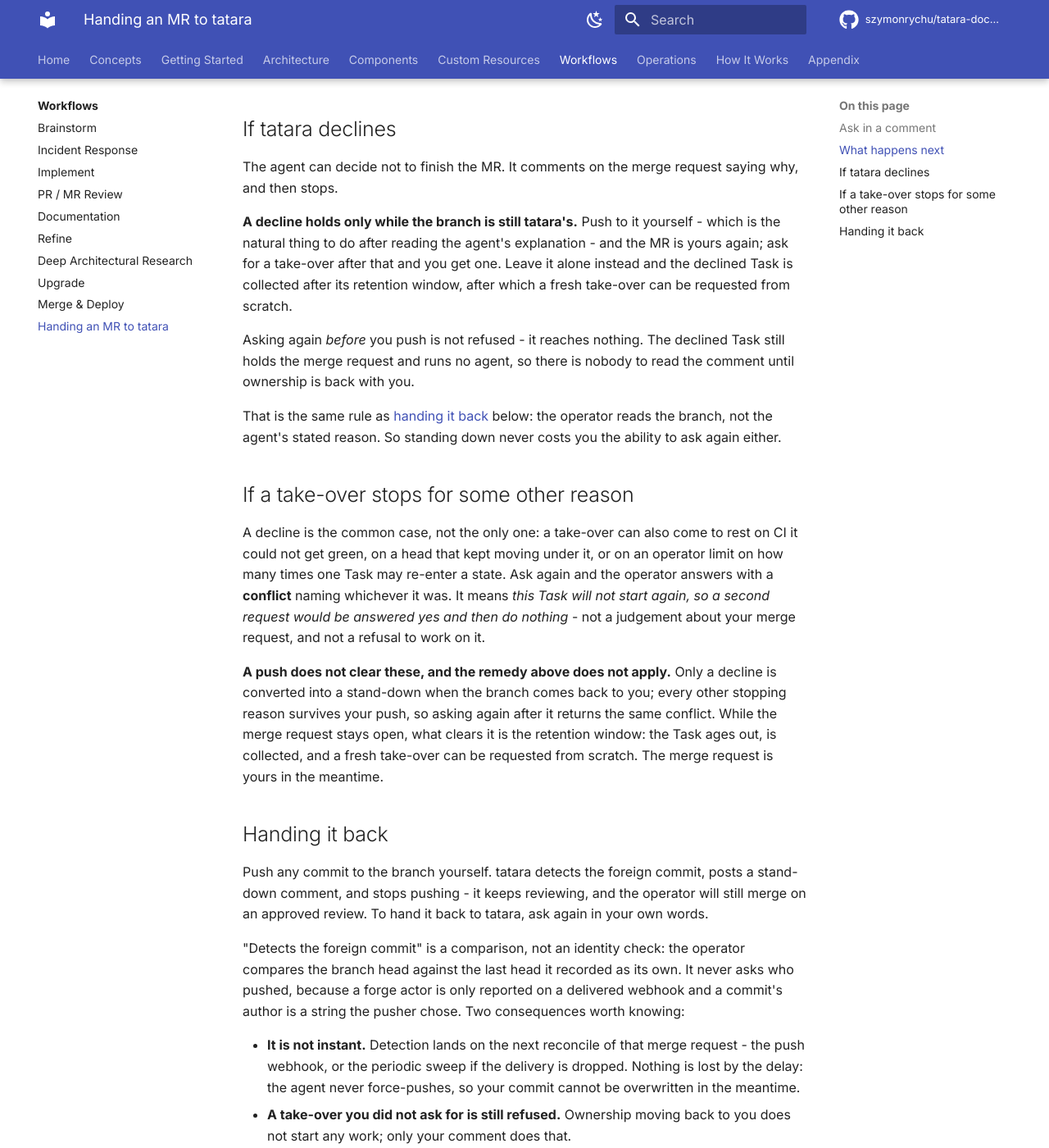
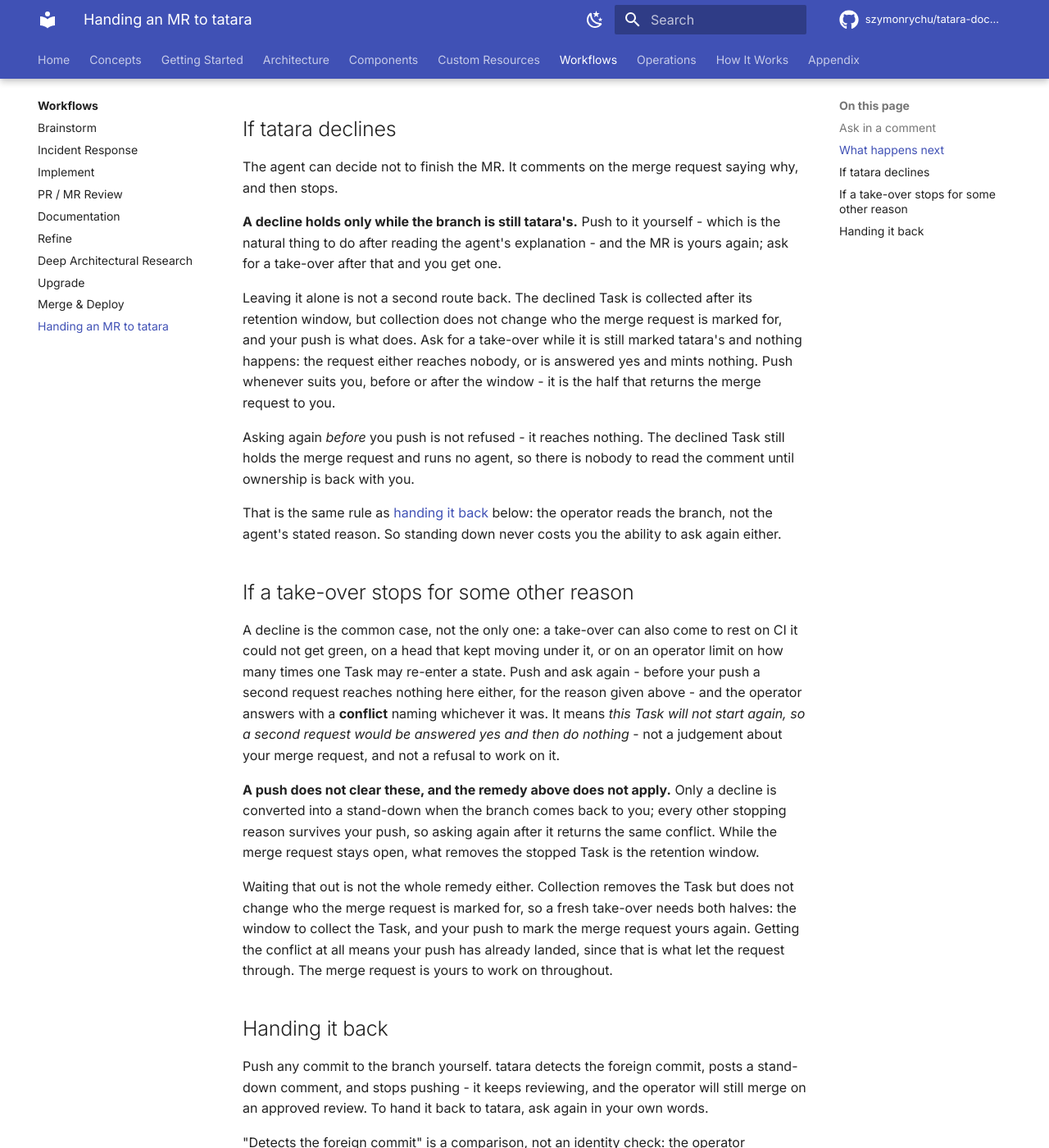
Before and after one commit to szymonrychu/tatara-documentation, an MkDocs documentation site: the page built from docs/workflows/mr-takeover.md, in a window 1280 px wide and 1400 px high, scrolled down 1009 px. Shown: the whole window at 82% size. Built offline with MkDocs 1.6.1 and Material for MkDocs 9.7.7, drawn with Linux system fonts in a browser that asks for light colours; comment, search, counter and statistics services are not loaded; the version menu is left out.

Commit message:
docs: a collected take-over Task is half a remedy, not a whole one
Round 7 of tatara-operator#604 (refs tatara-operator#615).

Waiting out the retention window does not restore a take-over on its own:
collection removes the Task but does not change who the merge request is
marked for, so the ask that follows either reaches nobody or is answered yes
and mints nothing. The push is the other half. Both sections now say so, and
say which half the reader has already done.

Also: the conflict is not unconditional. Before a push the request reaches
nothing, exactly as in the decline case three paragraphs up.

```diff
--- a/docs/workflows/mr-takeover.md
+++ b/docs/workflows/mr-takeover.md
@@ -47,9 +47,14 @@
 
 **A decline holds only while the branch is still tatara's.** Push to it yourself
 - which is the natural thing to do after reading the agent's explanation - and
-the MR is yours again; ask for a take-over after that and you get one. Leave it
-alone instead and the declined Task is collected after its retention window,
-after which a fresh take-over can be requested from scratch.
+the MR is yours again; ask for a take-over after that and you get one.
+
+Leaving it alone is not a second route back. The declined Task is collected
+after its retention window, but collection does not change who the merge request
+is marked for, and your push is what does. Ask for a take-over while it is still
+marked tatara's and nothing happens: the request either reaches nobody, or is
+answered yes and mints nothing. Push whenever suits you, before or after the
+window - it is the half that returns the merge request to you.
 
 Asking again *before* you push is not refused - it reaches nothing. The declined
 Task still holds the merge request and runs no agent, so there is nobody to read
@@ -63,8 +68,10 @@
 
 A decline is the common case, not the only one: a take-over can also come to
 rest on CI it could not get green, on a head that kept moving under it, or on an
-operator limit on how many times one Task may re-enter a state. Ask again and
-the operator answers with a **conflict** naming whichever it was. It means *this
+operator limit on how many times one Task may re-enter a state. Push and ask
+again - before your push a second request reaches nothing here either, for the
+reason given above - and the operator answers with a **conflict** naming
+whichever it was. It means *this
 Task will not start again, so a second request would be answered yes and then do
 nothing* - not a judgement about your merge request, and not a refusal to work
 on it.
@@ -72,9 +79,15 @@
 **A push does not clear these, and the remedy above does not apply.** Only a
 decline is converted into a stand-down when the branch comes back to you; every
 other stopping reason survives your push, so asking again after it returns the
-same conflict. While the merge request stays open, what clears it is the
-retention window: the Task ages out, is collected, and a fresh take-over can be
-requested from scratch. The merge request is yours in the meantime.
+same conflict. While the merge request stays open, what removes the stopped Task
+is the retention window.
+
+Waiting that out is not the whole remedy either. Collection removes the Task but
+does not change who the merge request is marked for, so a fresh take-over needs
+both halves: the window to collect the Task, and your push to mark the merge
+request yours again. Getting the conflict at all means your push has already
+landed, since that is what let the request through. The merge request is yours
+to work on throughout.
 
 ## Handing it back
 
```
Also changed, not shown: MEMORY.md (+1 -0 lines).
